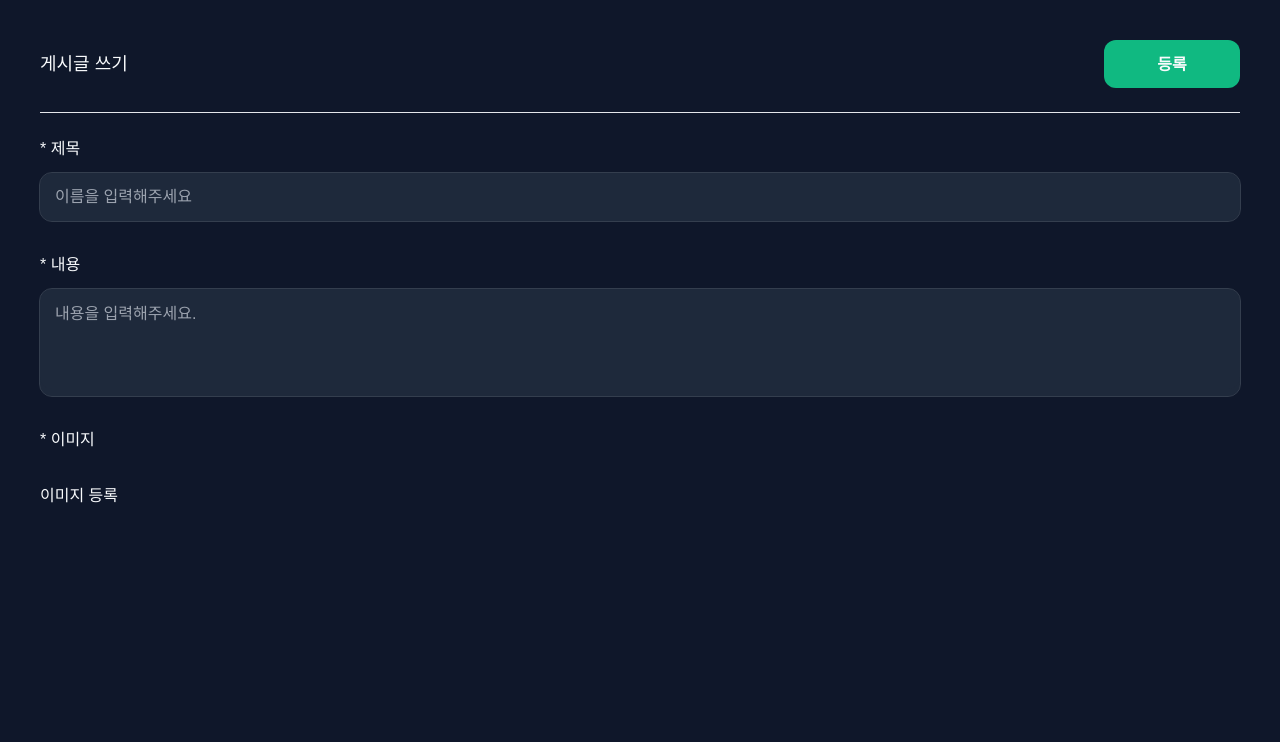
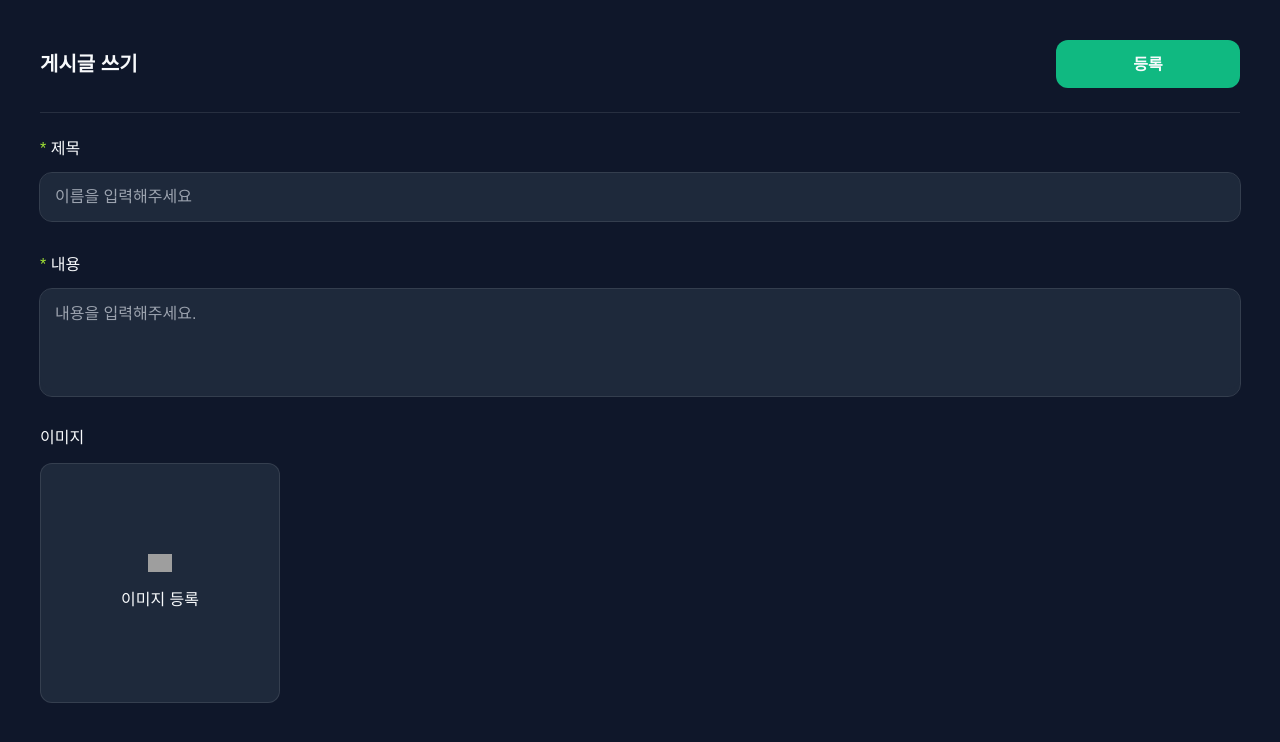
Before and after one commit to part4-6team/Advanced-Project, a Next.js app: page /article/newarticle in a window 1280 px wide. Shown: the top 742 px of the page. Built offline with nearby package versions, Linux system fonts and the light colour scheme; no server answers; grey boxes are pictures that could not be loaded.

Commit message:
ZERO-139 [feat] : 게시글 쓰기 페이지 퍼블리싱

```diff
--- a/src/pages/article/newarticle.tsx
+++ b/src/pages/article/newarticle.tsx
@@ -1,34 +1,47 @@
 import Button from '@components/@shared/Button';
 import { Input, ScrollTextArea } from '@components/@shared/Input';
+import Image from 'next/image';
 
 export default function newarticle() {
   return (
     <div className="mx-4 mt-10 max-w-[1200px] xl:mx-auto">
       <header className="flex items-center justify-between">
-        <h1 className="text-2lg-medium">게시글 쓰기</h1>
-        <div className="max-md:hidden">
-          <Button>등록</Button>
+        <h1 className="text-2lg-medium md:text-xl-bold">게시글 쓰기</h1>
+        <div className="w-[184px] max-md:hidden">
+          <Button size="full">등록</Button>
         </div>
       </header>
-      <hr className="my-6" />
+      <hr className="my-6 border-border-primary border-opacity-10" />
       <main className="flex flex-col gap-8">
         <div>
-          <span>* 제목</span>
+          <span className="text-md-medium md:text-lg-medium">
+            <span className="text-brand-tertiary">*</span> 제목
+          </span>
           <Input placeholder="이름을 입력해주세요" />
         </div>
         <div>
-          <span>* 내용</span>
+          <span className="text-md-medium md:text-lg-medium">
+            <span className="text-brand-tertiary">*</span> 내용
+          </span>
           <ScrollTextArea placeholder="내용을 입력해주세요." />
         </div>
-        <h2>* 이미지</h2>
+        <div>
+          <h2 className="mb-4 text-md-medium md:text-lg-medium">이미지</h2>
+          <div className="flex h-[160px] w-[160px] flex-col items-center justify-center gap-4 rounded-xl border border-border-primary border-opacity-10 bg-background-secondary md:h-[240px] md:w-[240px]">
+            <Image
+              src="/icons/plus.svg"
+              width={24}
+              height={24}
+              alt="이미지 등록"
+            />
 
-        <div>
-          <span>이미지 등록</span>
+            <span>이미지 등록</span>
+          </div>
+        </div>
+        <div className="md:hidden">
+          <Button size="full">등록</Button>
         </div>
       </main>
-      <footer className="md:hidden">
-        <Button>등록</Button>
-      </footer>
     </div>
   );
 }
```
